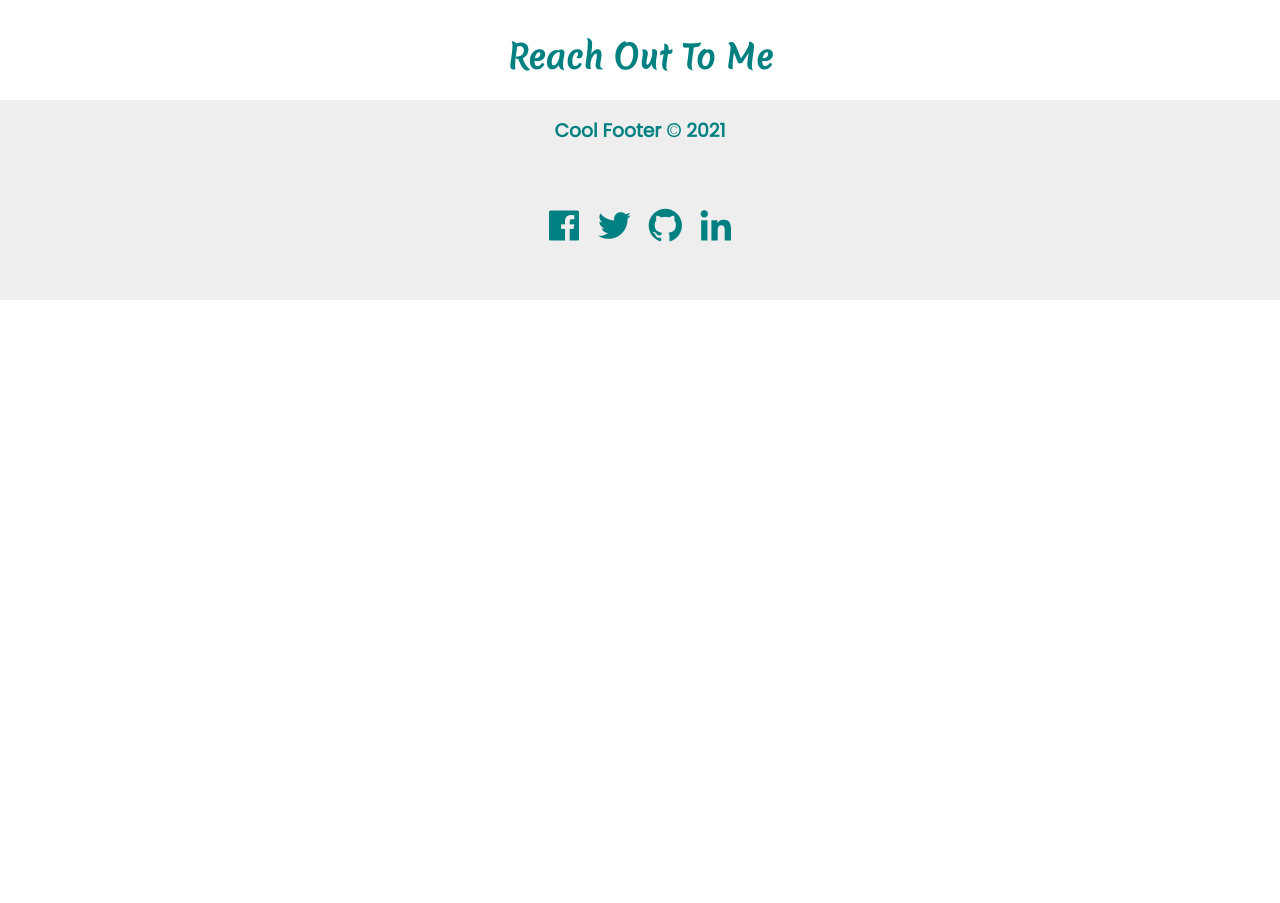
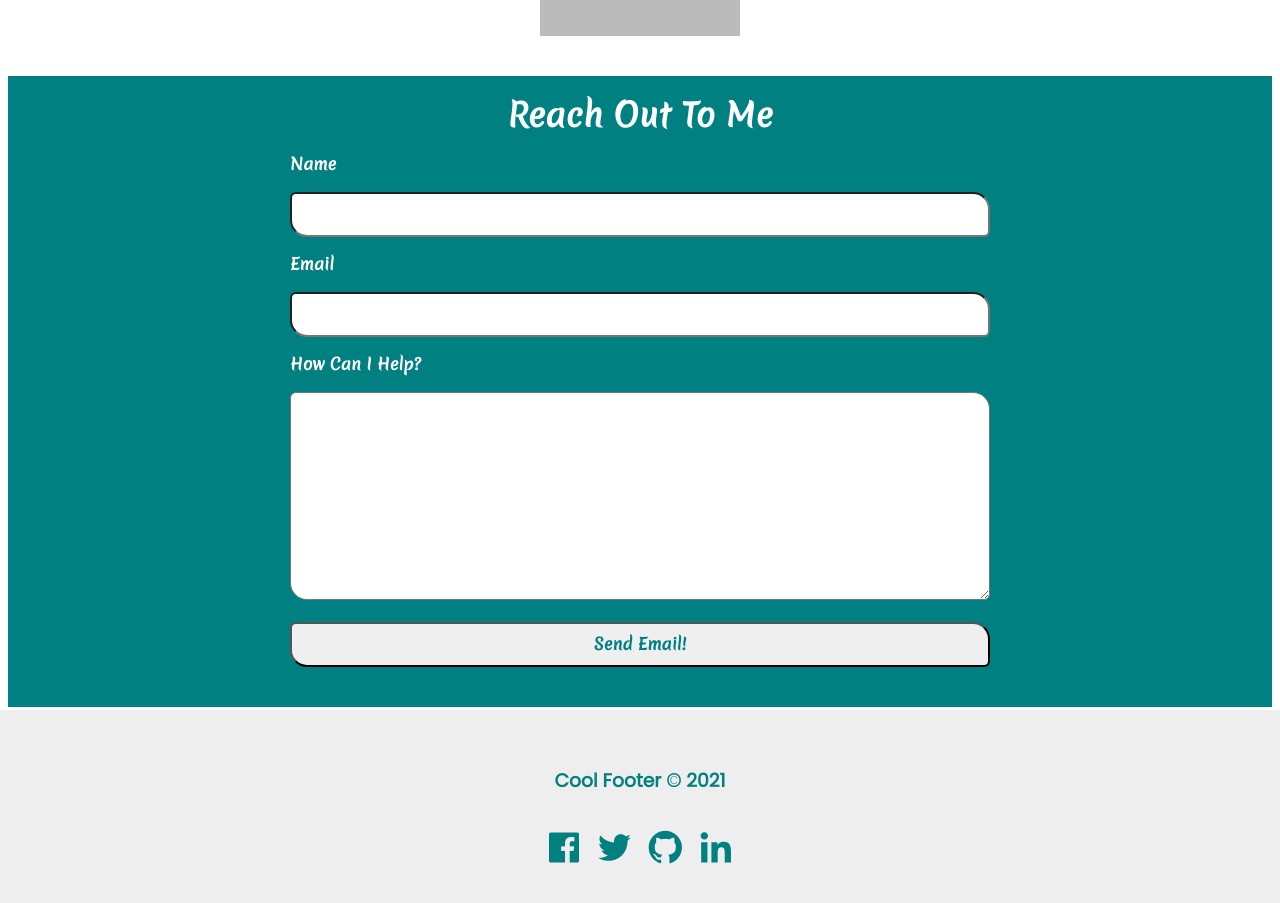
Before and after one commit to karlebh/site, a plain HTML site: page index.html in a window 1280 px wide. Shown: the part 1563-2466 px from the top of the page. Before the commit the page ends 1863 px from the top, so only its background shows below. Drawn offline with nearby package versions, Linux system fonts and the light colour scheme; a web font is replaced by a local one.

Commit message:
what we have as at today

```diff
--- a/css/aboutMe.css
+++ b/css/aboutMe.css
@@ -3,4 +3,5 @@
 	margin: auto;
 	text-align: justify;
 	padding: 1rem;
+	font-family: 'Poppins', sans-serif;
 }
--- a/css/contact.css
+++ b/css/contact.css
@@ -0,0 +1,36 @@
+#contact {
+	display: grid;
+	justify-content: center;
+	align-items: center;
+	padding: 0 0 40px 0;
+	background: teal;
+	color: white;
+	width: 100%;
+	font-family: 'Merienda', cursive;
+}
+
+#contactForm label, input[type="submit"] {
+	font-family: 'Merienda', cursive;
+	/*font-family: 'Akaya Telivigala', cursive;*/
+	font-weight: bold;
+}
+
+input, textarea {
+	width: 100%;
+	padding: .7rem;
+	border-radius: 6px 17px;
+	outline: none;
+	font-family: 'Poppins', sans-serif;
+	color: teal;
+}
+
+input:focus, textarea:focus {
+	border-radius: 6px 17px;
+	box-shadow: 0 0 0 2PX gray;
+}
+
+@media screen and (min-width: 768px) {
+	#contactForm {
+		width: 700px;
+	}
+}
--- a/css/footer.css
+++ b/css/footer.css
@@ -1,13 +1,10 @@
 footer {
-	height: 200px;
-	padding: 20px 0;
 	background: #eee;
-	width: 100vw;
 	box-shadow: box-shadow: 0 4px 8px 0 rgba(0, 0, 0, 0.2), 0 6px 20px 0 rgba(0, 0, 0, 0.19);
 	color: teal;
 	font-family: 'Poppins', sans-serif;
-	display: flex;
-	flex-direction: column;
-	justify-content: center;
-	align-items: center;
+	text-align: center;
+	padding-top: 60px;
+	height: 240px;
+
 }
--- a/css/projects.css
+++ b/css/projects.css
@@ -1,6 +1,7 @@
 #projects {
 	display: flex;
 	flex-direction: column;
+	padding: 20px 0;
 /*	justify-content: center;
 	align-items: center;*/
 }
--- a/index.html
+++ b/index.html
@@ -86,17 +86,35 @@
 
 		<!--  -->
 		<div id="contact">
-			<h1 class="styled text-center">Reach Out To Me</h1>
+			<h1 class="text-center styled" style="color: white;">Reach Out To Me</h1>
 
-			<!-- <form action="#">
-				<input type="text">
-			</form> -->
+			<form action="#" id="contactForm">
+				<div>
+					<label for="name">Name</label><br><br>
+					<input type="text" name="name" />
+				</div><br>
+
+				<div>
+					<label for="email">Email</label><br><br>
+					<input type="email" name="Email" required />
+				</div><br>
+
+				<div>
+					<label for="content">How Can I Help?</label><br><br>
+					<textarea name="content" cols="30" rows="10" required></textarea>
+				</div><br>
+
+				<div>
+					<input type="submit" value="Send Email!">
+				</div>
+			</form>
 		</div>
 	</section>
 
 	<footer>
-
-		<h3>Cool Footer &copy; 2021</h3>
+		<div>
+			<h3>Cool Footer &copy; 2021</h3>
+		</div>
 		<br><br>
 
 		<div class="text-center" style="color: teal; margin: auto; font-size: 40px;">
```
